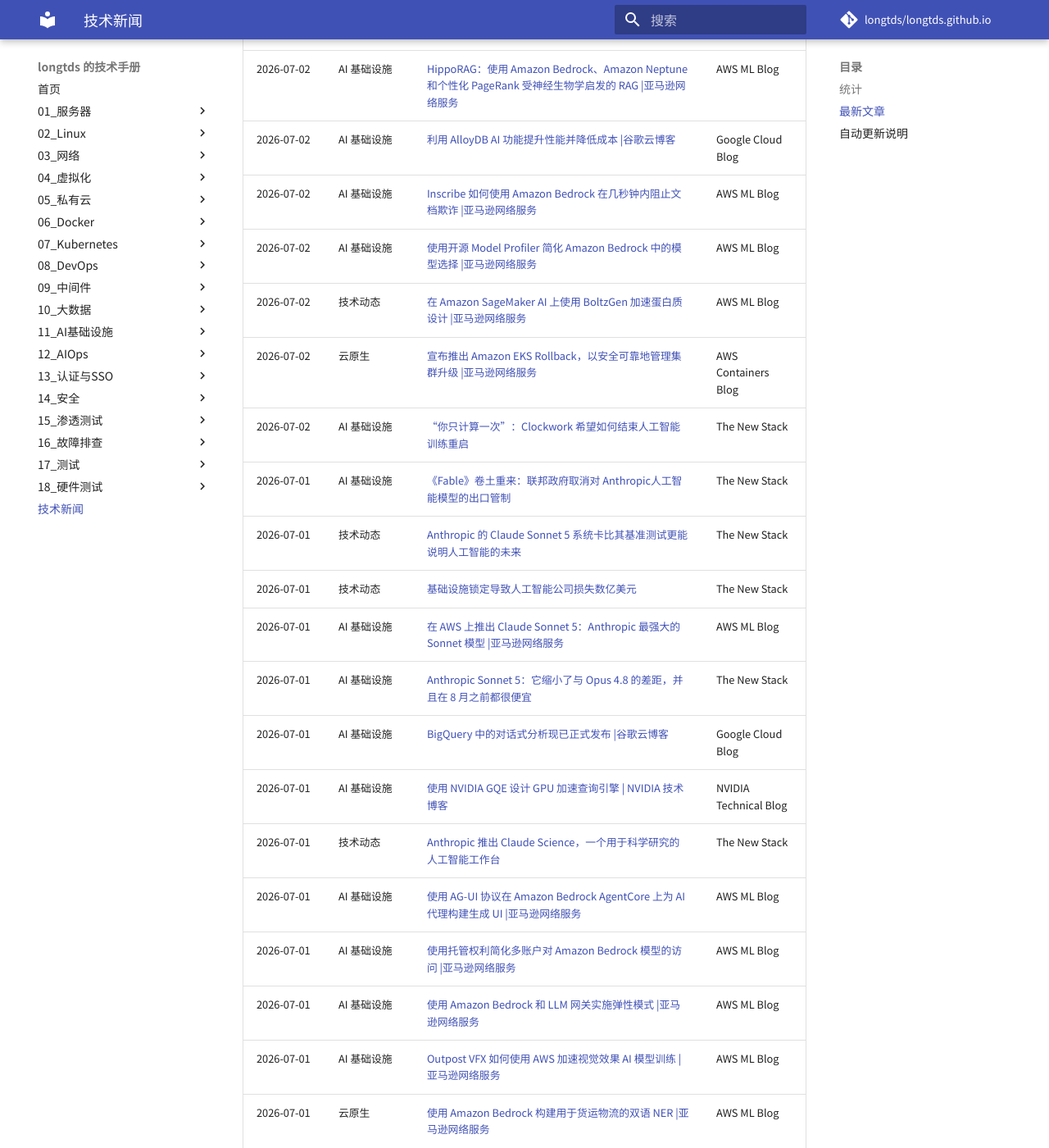
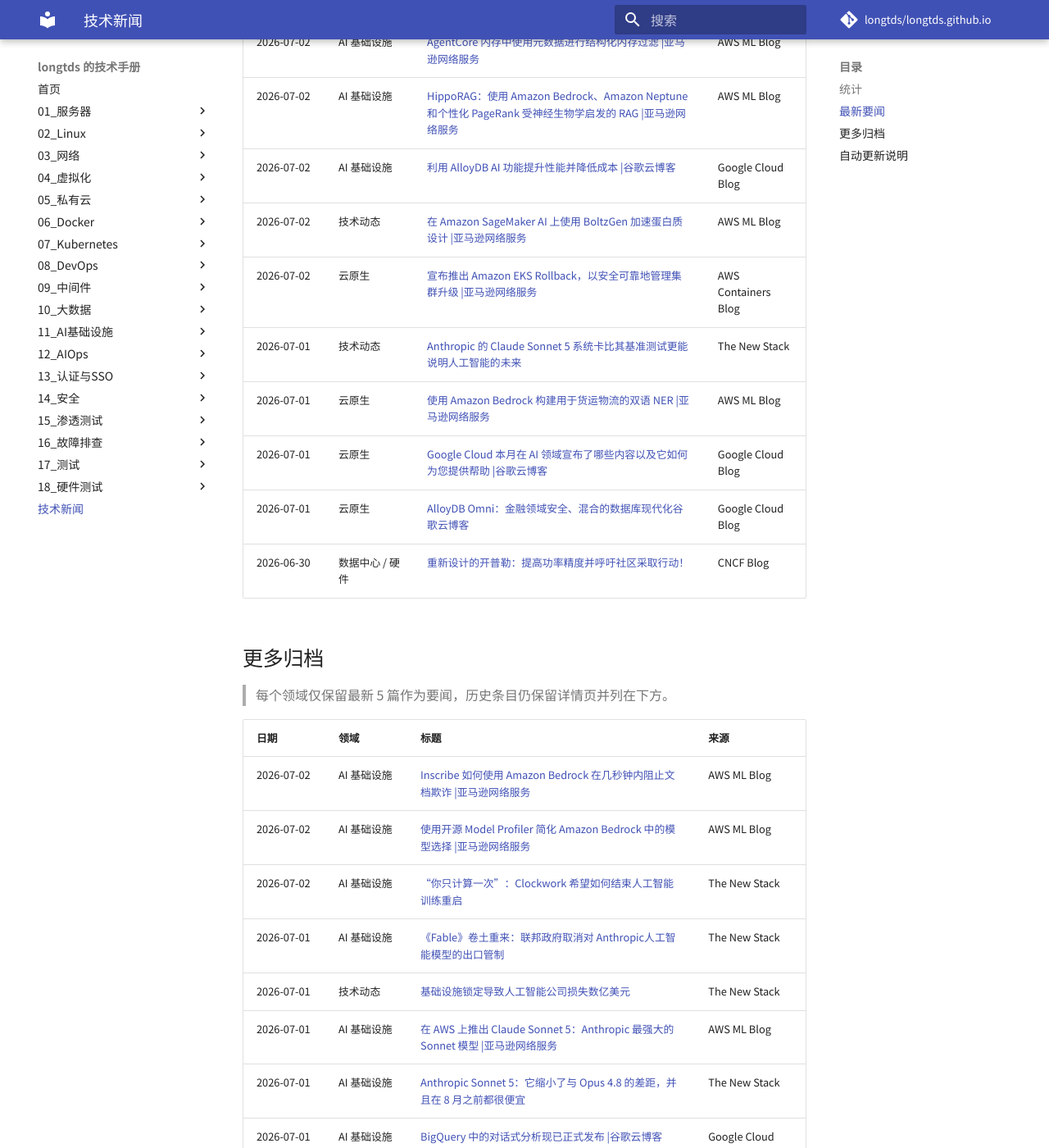
Before and after one commit to longtds/longtds.github.io, an MkDocs documentation site: the page built from docs/news/index.md, in a window 1280 px wide and 1400 px high, scrolled down 998 px. Shown: the whole window at 82% size. Built offline with MkDocs 1.6.1 and Material for MkDocs 9.7.7, drawn with Linux system fonts in a browser that asks for light colours; comment, search, counter and statistics services are not loaded; the version menu is left out; some of the changed text lies outside the part shown.

Commit message:
news: 每日技术新闻 2026-07-02 (+0, refresh=0)

```diff
--- a/docs/news/index.md
+++ b/docs/news/index.md
@@ -1,14 +1,15 @@
 # 技术新闻
 
-> 每日自动汇聚 **云原生 / AI 基础设施 / AIOps / 可观测性 / 数据中心硬件** 等方向的技术动态。列表按发布时间从新到旧排序，点击标题进入对应内容页。详情页会抽取原文正文并格式化展示；非中文原文自动翻译为中文。
+> 每日自动汇聚 **云原生 / AI 基础设施 / AIOps / 可观测性 / 数据中心硬件** 等方向的技术动态。列表按发布时间从新到旧排序，每个领域最多保留最新 5 篇作为要闻。详情页会抽取原文正文并格式化展示；非中文原文自动翻译为中文。
 
 ## 统计
 
 - 文章总数：42
 - 领域分布：AI 基础设施 26 · 云原生 6 · 技术动态 9 · 数据中心 / 硬件 1
-- 更新时间：2026-07-02 08:22:16 CST
+- 要闻数：16（每领域上限 5）
+- 更新时间：2026-07-02 08:24:35 CST
 
-## 最新文章
+## 最新要闻
 
 | 日期 | 领域 | 标题 | 来源 |
 |:---|:---|:---|:---|
@@ -21,13 +22,25 @@
 | 2026-07-02 | AI 基础设施 | [AgentCore 内存中使用元数据进行结构化内存过滤 \|亚马逊网络服务](2026-07-02/structured-memory-filtering-with-metadata-in-agentcore-memory-736d729f.md) | AWS ML Blog |
 | 2026-07-02 | AI 基础设施 | [HippoRAG：使用 Amazon Bedrock、Amazon Neptune 和个性化 PageRank 受神经生物学启发的 RAG \|亚马逊网络服务](2026-07-02/hipporag-neurobiologically-inspired-rag-using-amazon-bedrock-amazon-ne-542e7284.md) | AWS ML Blog |
 | 2026-07-02 | AI 基础设施 | [利用 AlloyDB AI 功能提升性能并降低成本 \|谷歌云博客](2026-07-02/alloydb-ai-functions-now-with-revolutionary-performance-boosts-and-cos-567d4900.md) | Google Cloud Blog |
+| 2026-07-02 | 技术动态 | [在 Amazon SageMaker AI 上使用 BoltzGen 加速蛋白质设计 \|亚马逊网络服务](2026-07-02/accelerate-protein-design-with-boltzgen-on-amazon-sagemaker-ai-3a0b663c.md) | AWS ML Blog |
+| 2026-07-02 | 云原生 | [宣布推出 Amazon EKS Rollback，以安全可靠地管理集群升级 \|亚马逊网络服务](2026-07-02/announcing-amazon-eks-rollback-for-safe-and-reliable-management-of-clu-055c34d5.md) | AWS Containers Blog |
+| 2026-07-01 | 技术动态 | [Anthropic 的 Claude Sonnet 5 系统卡比其基准测试更能说明人工智能的未来](2026-07-01/anthropics-claude-sonnet-5-system-card-says-more-about-the-future-of-a-9efbda40.md) | The New Stack |
+| 2026-07-01 | 云原生 | [使用 Amazon Bedrock 构建用于货运物流的双语 NER \|亚马逊网络服务](2026-07-01/building-bilingual-ner-for-cargo-logistics-with-amazon-bedrock-a128e4e4.md) | AWS ML Blog |
+| 2026-07-01 | 云原生 | [Google Cloud 本月在 AI 领域宣布了哪些内容以及它如何为您提供帮助 \|谷歌云博客](2026-07-01/what-google-cloud-announced-in-ai-this-month-and-how-it-helps-you-ead8b3b1.md) | Google Cloud Blog |
+| 2026-07-01 | 云原生 | [AlloyDB Omni：金融领域安全、混合的数据库现代化谷歌云博客](2026-07-01/alloydb-omni-secure-hybrid-database-modernization-for-finance-fc44f958.md) | Google Cloud Blog |
+| 2026-06-30 | 数据中心 / 硬件 | [重新设计的开普勒：提高功率精度并呼吁社区采取行动！](2026-06-30/kepler-re-architected-improved-power-accuracy-and-a-community-call-to-2fe3db85.md) | CNCF Blog |
+
+
+## 更多归档
+
+> 每个领域仅保留最新 5 篇作为要闻，历史条目仍保留详情页并列在下方。
+
+| 日期 | 领域 | 标题 | 来源 |
+|:---|:---|:---|:---|
 | 2026-07-02 | AI 基础设施 | [Inscribe 如何使用 Amazon Bedrock 在几秒钟内阻止文档欺诈 \|亚马逊网络服务](2026-07-02/how-inscribe-uses-amazon-bedrock-to-stop-document-fraud-in-seconds-c9a51bc7.md) | AWS ML Blog |
 | 2026-07-02 | AI 基础设施 | [使用开源 Model Profiler 简化 Amazon Bedrock 中的模型选择 \|亚马逊网络服务](2026-07-02/simplify-model-selection-in-amazon-bedrock-with-the-open-source-model-3aa3c1dd.md) | AWS ML Blog |
-| 2026-07-02 | 技术动态 | [在 Amazon SageMaker AI 上使用 BoltzGen 加速蛋白质设计 \|亚马逊网络服务](2026-07-02/accelerate-protein-design-with-boltzgen-on-amazon-sagemaker-ai-3a0b663c.md) | AWS ML Blog |
-| 2026-07-02 | 云原生 | [宣布推出 Amazon EKS Rollback，以安全可靠地管理集群升级 \|亚马逊网络服务](2026-07-02/announcing-amazon-eks-rollback-for-safe-and-reliable-management-of-clu-055c34d5.md) | AWS Containers Blog |
 | 2026-07-02 | AI 基础设施 | [“你只计算一次”：Clockwork 希望如何结束人工智能训练重启](2026-07-02/you-only-compute-once-how-clockwork-wants-to-put-an-end-to-ai-training-844694d0.md) | The New Stack |
 | 2026-07-01 | AI 基础设施 | [《Fable》卷土重来：联邦政府取消对 Anthropic人工智能模型的出口管制](2026-07-01/fable-is-coming-back-federal-government-lifts-export-controls-on-anthr-deecc646.md) | The New Stack |
-| 2026-07-01 | 技术动态 | [Anthropic 的 Claude Sonnet 5 系统卡比其基准测试更能说明人工智能的未来](2026-07-01/anthropics-claude-sonnet-5-system-card-says-more-about-the-future-of-a-9efbda40.md) | The New Stack |
 | 2026-07-01 | 技术动态 | [基础设施锁定导致人工智能公司损失数亿美元](2026-07-01/the-infrastructure-lock-in-costing-ai-companies-hundreds-of-millions-64afd287.md) | The New Stack |
 | 2026-07-01 | AI 基础设施 | [在 AWS 上推出 Claude Sonnet 5：Anthropic 最强大的 Sonnet 模型 \|亚马逊网络服务](2026-07-01/introducing-claude-sonnet-5-on-aws-anthropics-most-capable-sonnet-mode-f8d1a558.md) | AWS ML Blog |
 | 2026-07-01 | AI 基础设施 | [Anthropic Sonnet 5：它缩小了与 Opus 4.8 的差距，并且在 8 月之前都很便宜](2026-07-01/anthropic-sonnet-5-it-closes-the-gap-with-opus-4-8-and-is-cheap-until-fe99c741.md) | The New Stack |
@@ -59,6 +68,6 @@
 
 - 生成脚本：`scripts/generate_daily_news.py`
 - 文章路径：`docs/news/YYYY-MM-DD/<article-slug>.md`
-- 索引规则：扫描 `docs/news/**/*.md` 的 `news-meta` 元数据，按 `date` 倒序重建本页。
+- 索引规则：扫描 `docs/news/**/*.md` 的 `news-meta` 元数据，按 `date` 倒序重建本页，每个领域仅保留最新 5 篇作为要闻。
 - 内容规则：抓取原文页面 → 抽取正文 → 转 Markdown → 非中文自动翻译为中文 → 写入详情页。
 - 发布流程：脚本生成内容 → `mkdocs build --strict` → commit → `git push origin main:master` → GitHub Pages 自动部署。
```
Also changed, not shown: other parts of docs/news/index.md (+0 -4 lines).
